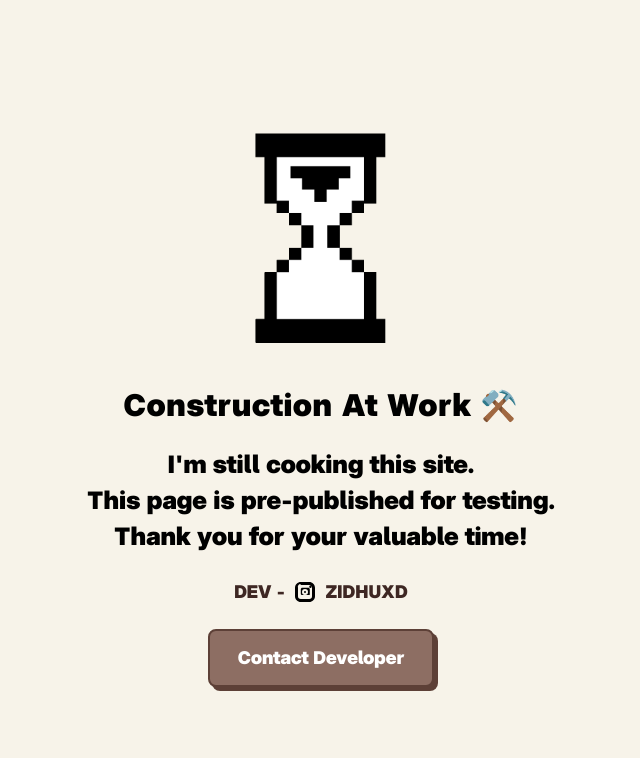
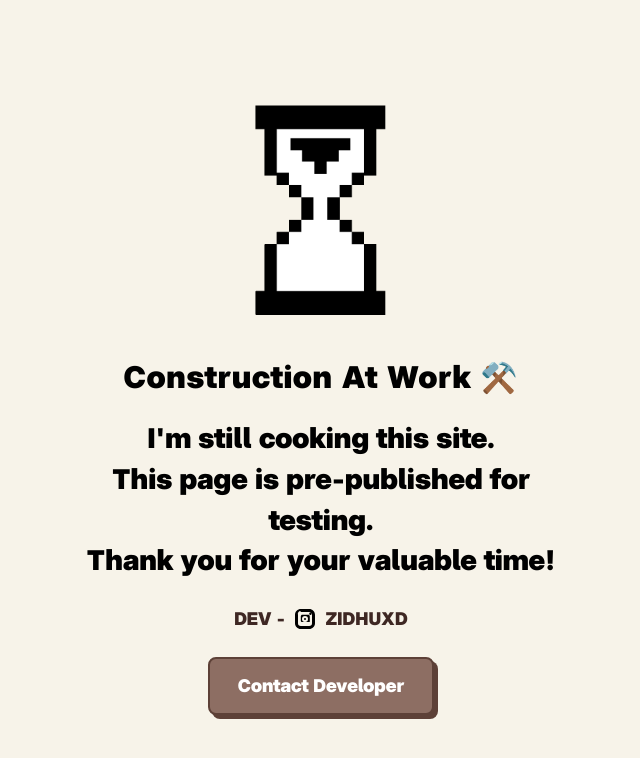
Before and after one commit to zidhu-xd/about, a plain HTML site: page index.html in a window 1280 px wide. Shown: the whole page, without its empty margins (319-959 px from the left). Drawn offline with nearby package versions, Linux system fonts and the light colour scheme.

Commit message:
Update index.html

```diff
--- a/index.html
+++ b/index.html
@@ -40,9 +40,9 @@
     }
 
     p {
-      font-size: 1.5rem;
+      font-size: 1.7rem;
       max-width: 500px;
-      font-weight: 900;
+      font-weight: 700;
       color: #000;
     }
 
```
